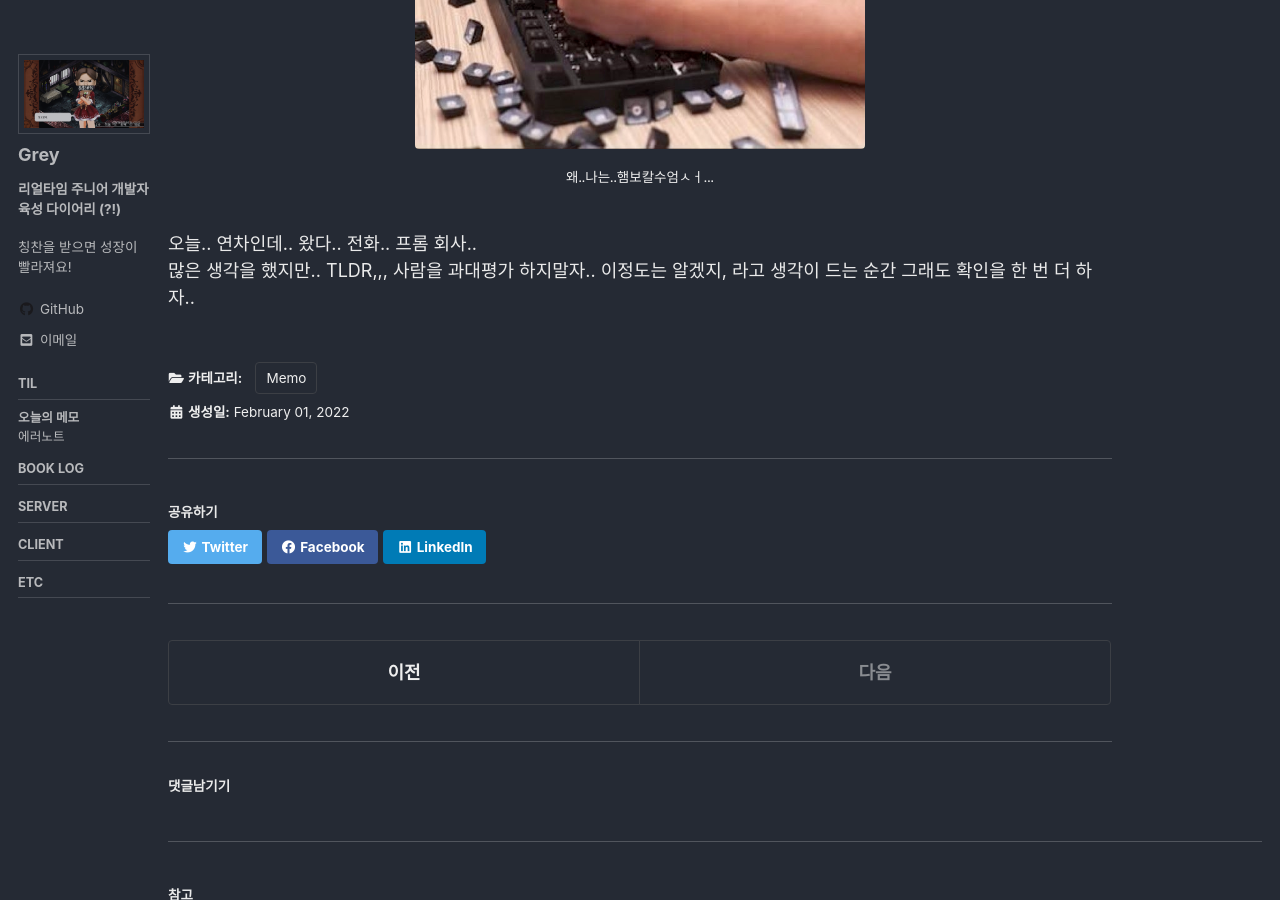
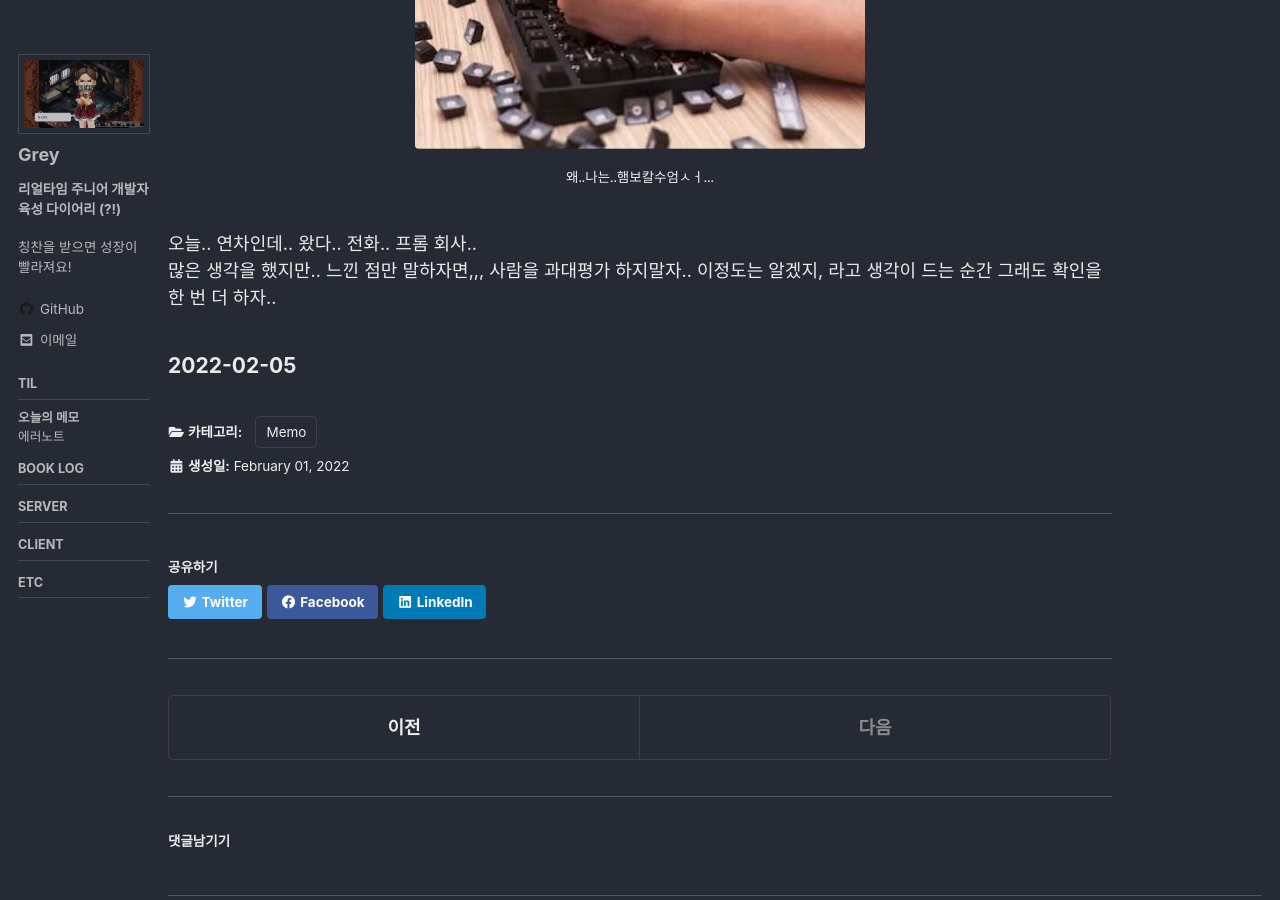
Before and after one commit to grey920/grey920.github.io, a Jekyll site: the page built from Memo/_posts/2022-02-01-2022memo.md, in a window 1280 px wide and 900 px high, scrolled down 1391 px. Built offline with Jekyll 4.4.1, drawn with Linux system fonts in a browser that asks for light colours; cached includes are drawn as plain includes; some web fonts are replaced; comment, search, counter and statistics services are not loaded.

Commit message:
no message

```diff
--- a/Memo/_posts/2022-02-01-2022memo.md
+++ b/Memo/_posts/2022-02-01-2022memo.md
@@ -50,4 +50,6 @@ toc_icon: "edit"
 </figure>
 
 오늘.. 연차인데.. 왔다.. 전화.. 프롬 회사.. <br>
-많은 생각을 했지만.. TLDR,,, 사람을 과대평가 하지말자.. 이정도는 알겠지, 라고 생각이 드는 순간 그래도 확인을 한 번 더 하자..
+많은 생각을 했지만.. 느낀 점만 말하자면,,, 사람을 과대평가 하지말자.. 이정도는 알겠지, 라고 생각이 드는 순간 그래도 확인을 한 번 더 하자..
+
+### 2022-02-05
```
